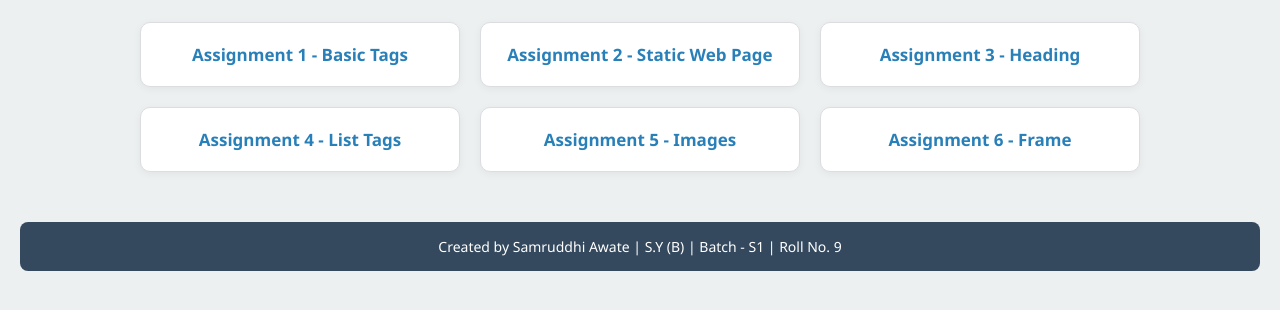
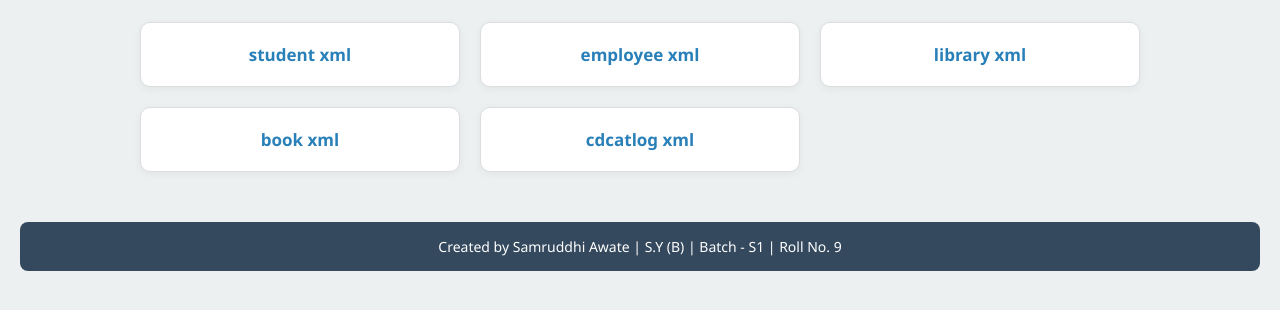
Before and after one commit to samruddhiawate/Web-Development, a plain HTML site: page xml/index3.html in a window 1280 px wide. Shown: the part 192-502 px from the top of the page. Drawn offline with Linux system fonts and the light colour scheme.

Commit message:
Update index3.html

```diff
--- a/xml/index3.html
+++ b/xml/index3.html
@@ -100,12 +100,11 @@
   <h1>Assignment List</h1>
 
   <div class="grid">
-    <div class="box"><a href="#">Assignment 1 - Basic Tags</a></div>
-    <div class="box"><a href="#">Assignment 2 - Static Web Page</a></div>
-    <div class="box"><a href="#">Assignment 3 - Heading</a></div>
-    <div class="box"><a href="#">Assignment 4 - List Tags</a></div>
-    <div class="box"><a href="#">Assignment 5 - Images</a></div>
-    <div class="box"><a href="#">Assignment 6 - Frame</a></div>
+    <div class="box"><a href="student.xml">student xml</a></div>
+    <div class="box"><a href="employee.xml">employee xml</a></div>
+    <div class="box"><a href="library.xml">library xml</a></div>
+    <div class="box"><a href="book.xml">book xml</a></div>
+    <div class="box"><a href="cdcatlog.xml">cdcatlog xml</a></div>
 
   </div>
 
```
